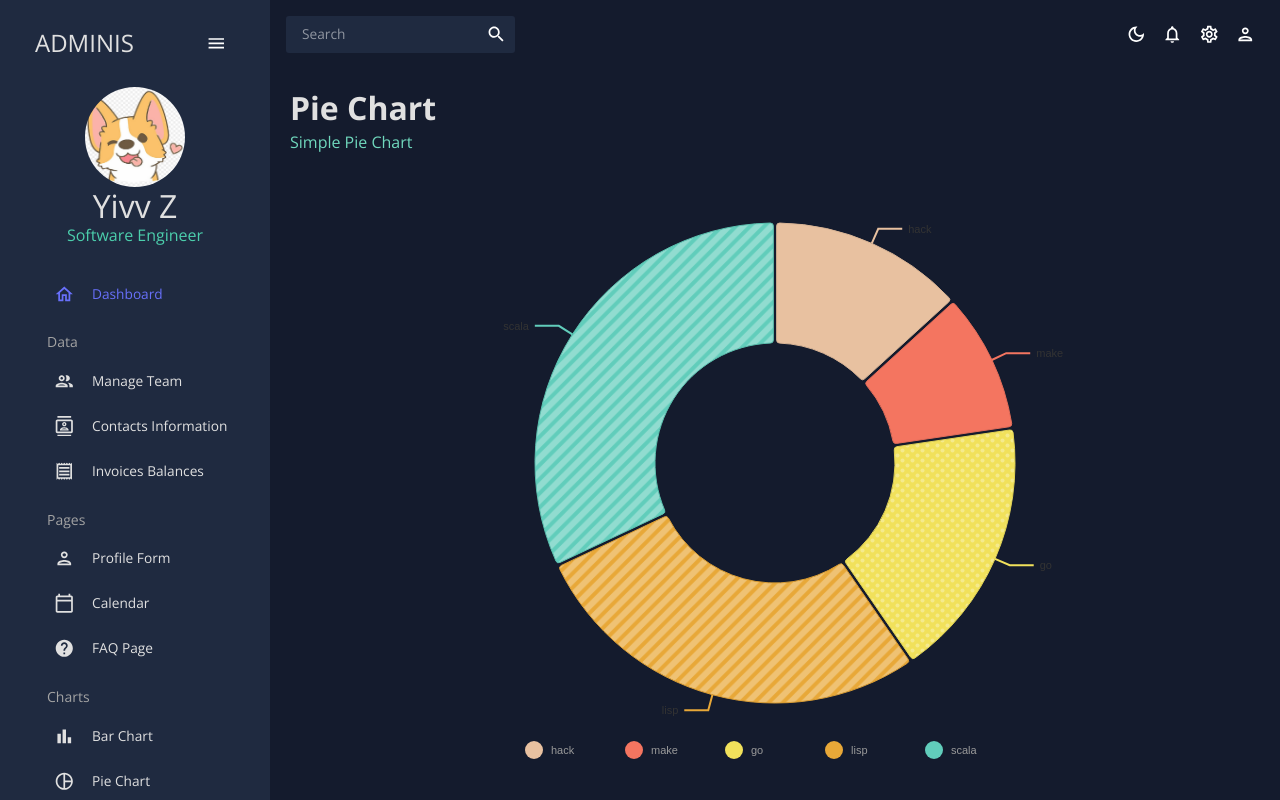
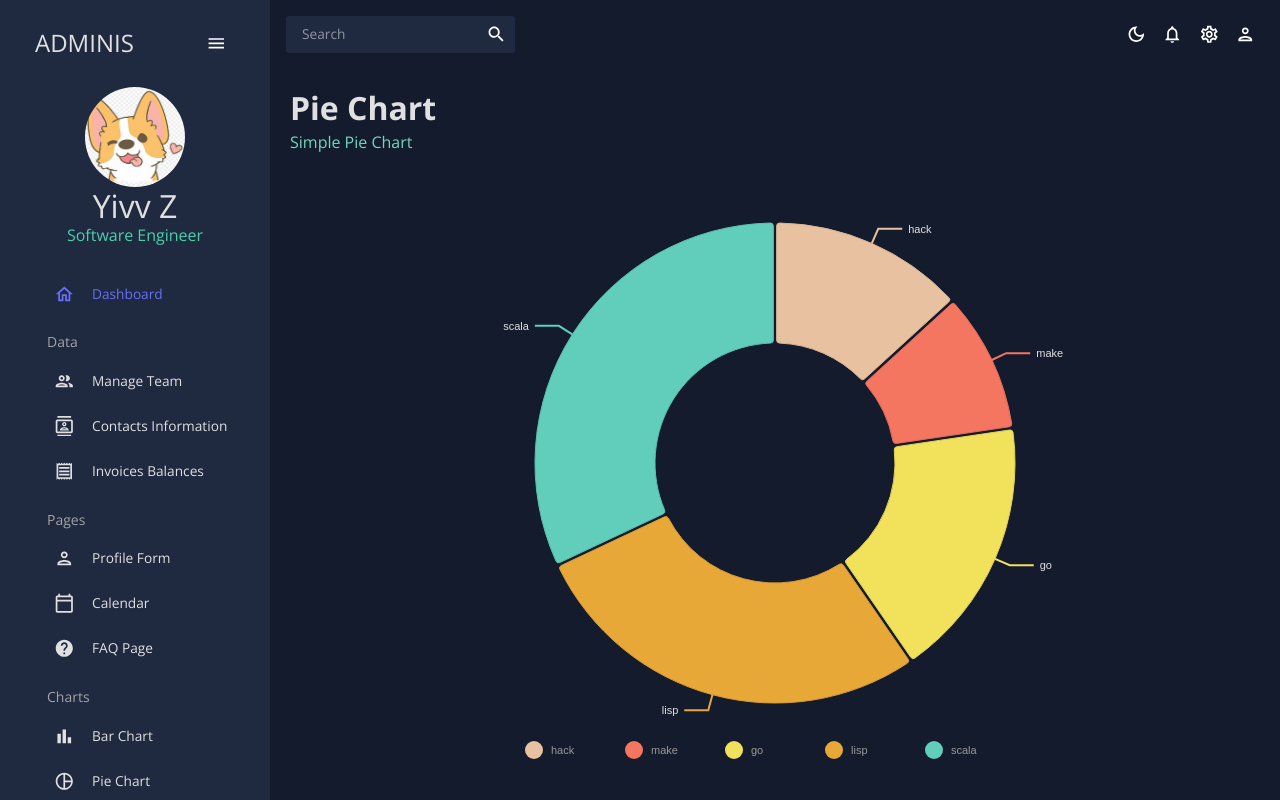
Before and after one commit to yivvm/Project-Dashboard, a React (Create React App) app: page /pie in a window 1280 px wide. Built offline with nearby package versions, Linux system fonts and the light colour scheme.

Commit message:
update PieChart component and Pie page

```diff
--- a/src/components/PieChart.jsx
+++ b/src/components/PieChart.jsx
@@ -54,7 +54,7 @@ export default function PieChart() {
             ]
         }}
         arcLinkLabelsSkipAngle={10}
-        arcLinkLabelsTextColor="#333333"
+        arcLinkLabelsTextColor={colors.grey[100]}
         arcLinkLabelsThickness={2}
         arcLinkLabelsColor={{ from: 'color' }}
         enableArcLabels={false}
@@ -88,56 +88,6 @@ export default function PieChart() {
                 spacing: 10
             }
         ]}
-        fill={[
-            {
-                match: {
-                    id: 'ruby'
-                },
-                id: 'dots'
-            },
-            {
-                match: {
-                    id: 'c'
-                },
-                id: 'dots'
-            },
-            {
-                match: {
-                    id: 'go'
-                },
-                id: 'dots'
-            },
-            {
-                match: {
-                    id: 'python'
-                },
-                id: 'dots'
-            },
-            {
-                match: {
-                    id: 'scala'
-                },
-                id: 'lines'
-            },
-            {
-                match: {
-                    id: 'lisp'
-                },
-                id: 'lines'
-            },
-            {
-                match: {
-                    id: 'elixir'
-                },
-                id: 'lines'
-            },
-            {
-                match: {
-                    id: 'javascript'
-                },
-                id: 'lines'
-            }
-        ]}
         legends={[
             {
                 anchor: 'bottom',
```
